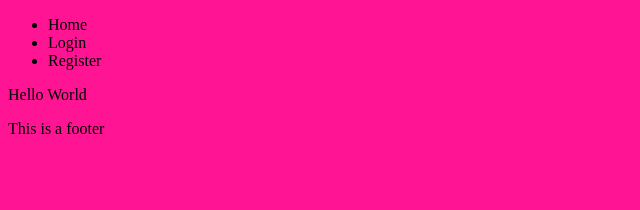
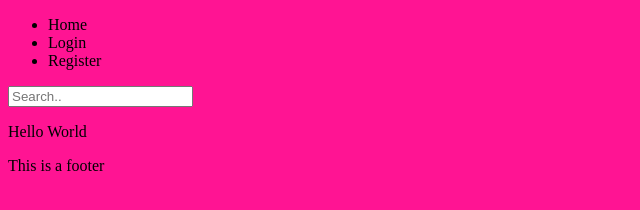
Before and after one commit to aziz-benyettou/app, a plain HTML site: page index.html in a window 1280 px wide. Shown: the whole page, without its empty margins (0-640 px from the left). Drawn offline with Linux system fonts and the light colour scheme; files that its build step writes are made by us from their sources.

Commit message:
add search bar

```diff
--- a/index.html
+++ b/index.html
@@ -16,6 +16,7 @@
                         <li>Login</li>
                         <li>Register</li>
                     </ul>
+                    <input type="text" name="search" placeholder="Search..">
                 </nav>
             </header>
 
```
